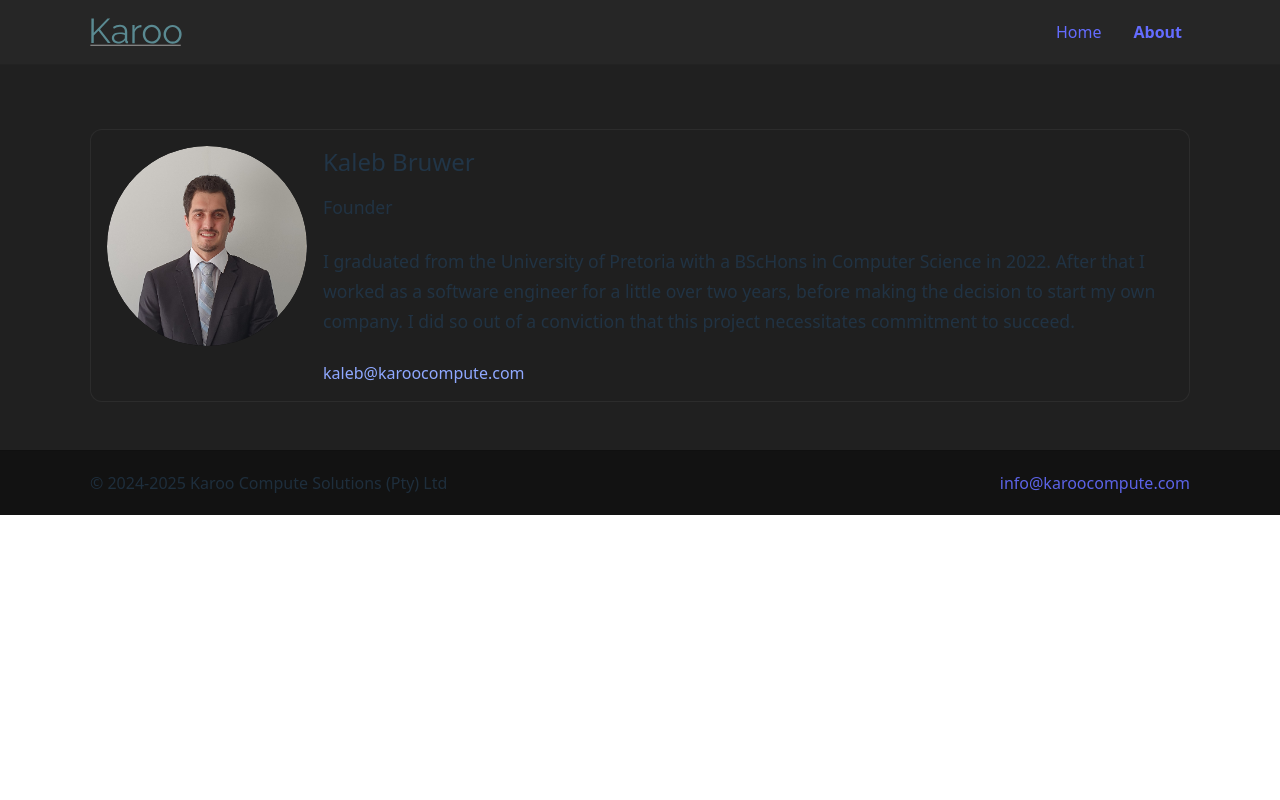
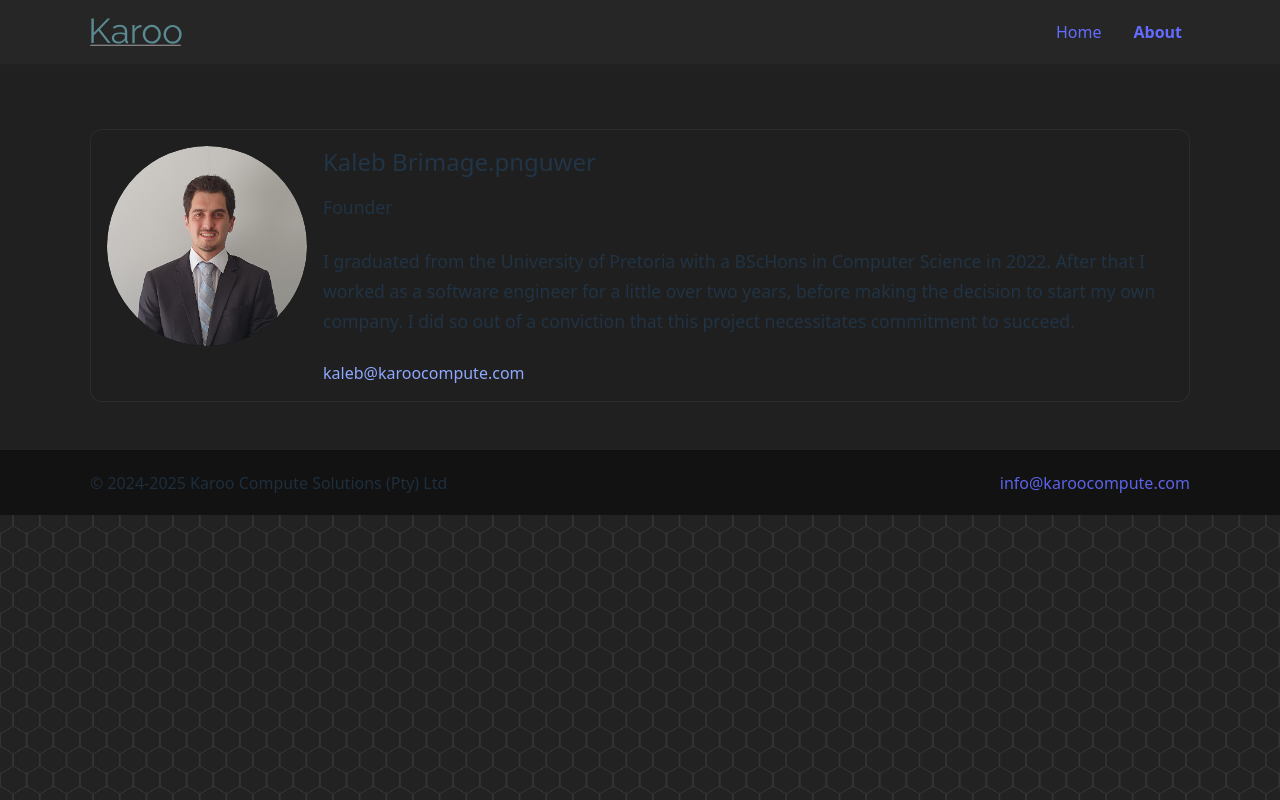
Before and after one commit to SavannahSolutions/website, a React (Vite) app in the folder app/: page /about in a window 1280 px wide. Built offline with nearby package versions, Linux system fonts and the light colour scheme.

Commit message:
Hexagons

```diff
--- a/app/src/index.css
+++ b/app/src/index.css
@@ -6,6 +6,11 @@
   color-scheme: light dark;
   color: rgba(255, 255, 255, 0.87);
   background-color: #242424;
+
+  /* Hex grid variables */
+  --fill-colour: #222; /* fill colour */
+  --line-colour: #333;  /* line colour */
+  --size: 20px;
 
   font-synthesis: none;
   text-rendering: optimizeLegibility;
@@ -26,6 +31,16 @@ body {
   margin: 0;
   min-width: 320px;
   min-height: 100vh;
+  /* Subtle hex pattern derived from layered radial/linear gradients (no images) */
+  background:
+    radial-gradient(circle farthest-side at 0% 50%, var(--fill-colour) 23.5%, transparent 0) calc(var(--size) * 0.7) var(--size),
+    radial-gradient(circle farthest-side at 0% 50%, var(--line-colour) 24%, transparent 0) calc(var(--size) * 0.6129) var(--size),
+    linear-gradient(var(--fill-colour) 14%, transparent 0, transparent 85%, var(--fill-colour) 0) 0 0,
+    linear-gradient(150deg, var(--fill-colour) 24%, var(--line-colour) 0, var(--line-colour) 26%, transparent 0, transparent 74%, var(--line-colour) 0, var(--line-colour) 76%, var(--fill-colour) 0) 0 0,
+    linear-gradient(30deg, var(--fill-colour) 24%, var(--line-colour) 0, var(--line-colour) 26%, transparent 0, transparent 74%, var(--line-colour) 0, var(--line-colour) 76%, var(--fill-colour) 0) 0 0,
+    linear-gradient(90deg, var(--line-colour) 2%, var(--fill-colour) 0, var(--fill-colour) 98%, var(--line-colour) 0) 0 0 var(--fill-colour);
+  background-size: calc(var(--size) * 1.333) calc(var(--size) * 2);
+  background-attachment: fixed; /* elegant, subtle parallax-free texture */
 }
 
 h1 {
@@ -56,6 +71,7 @@ button:focus-visible {
   :root {
     color: #213547;
     background-color: #ffffff;
+    --hex-line: rgba(0, 0, 0, 0.06);
   }
   a:hover {
     color: #747bff;
--- a/app/src/pages/About.tsx
+++ b/app/src/pages/About.tsx
@@ -12,7 +12,7 @@ function About() {
             <img src={`${import.meta.env.BASE_URL}Kaleb_square.jpg`} alt="Profile avatar" />
           </div>
           <div className="bio-main">
-            <h2 className="bio-name">Kaleb Bruwer</h2>
+            <h2 className="bio-name">Kaleb Brimage.pnguwer</h2>
             <p className="bio-role">Founder</p>
             <p className="bio-text">
               I graduated from the University of Pretoria with a BScHons in Computer Science in 2022.
```
